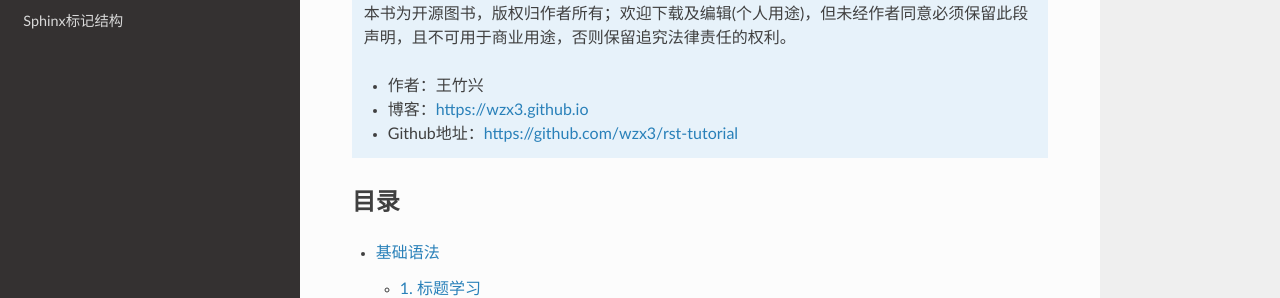
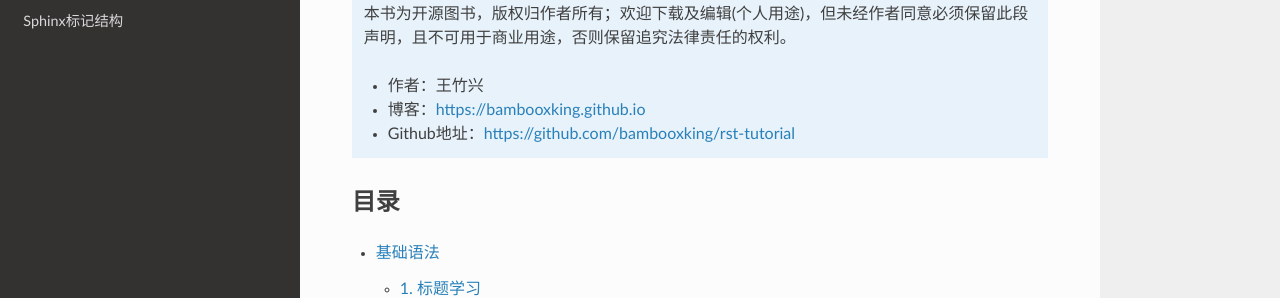
Before and after one commit to bambooxking/rst-tutorial, a Sphinx documentation site: the page built from source/index.rst, in a window 1280 px wide and 900 px high, scrolled down 897 px. Shown: the part 158-456 px from the top of the window. Built offline with Sphinx 7.4.7 and the Read the Docs theme 2.0.0, drawn with Linux system fonts in a browser that asks for light colours; some of the changed lines change nothing that is shown.

Commit message:
update local newest

```diff
--- a/source/index.rst
+++ b/source/index.rst
@@ -38,7 +38,7 @@ ReStructuredText 快速教程
 
 - `My_Study_ReStructuredText <https://my-study-restructuredtext.readthedocs.io/en/latest/>`_
 - `Sphinx 使用手册 <https://zh-sphinx-doc.readthedocs.io/en/latest/rest.html>`_
-- `Sphinx+ReStructuredText制作手册文档 <https://wzx3.github.io/2019/04/30/Sphinx-ReStructuredText%E5%88%B6%E4%BD%9C%E6%89%8B%E5%86%8C%E6%96%87%E6%A1%A3/>`_
+- `Sphinx+ReStructuredText制作手册文档 <https://bambooxking.github.io/2019/04/30/Sphinx-ReStructuredText%E5%88%B6%E4%BD%9C%E6%89%8B%E5%86%8C%E6%96%87%E6%A1%A3/>`_
 
 版权声明
 ----
@@ -46,8 +46,8 @@ ReStructuredText 快速教程
     本书为开源图书，版权归作者所有；欢迎下载及编辑(个人用途)，但未经作者同意必须保留此段声明，且不可用于商业用途，否则保留追究法律责任的权利。
 
     - 作者：王竹兴
-    - 博客：https://wzx3.github.io
-    - Github地址：https://github.com/wzx3/rst-tutorial
+    - 博客：https://bambooxking.github.io
+    - Github地址：https://github.com/bambooxking/rst-tutorial
 
 目录
 ----
```
